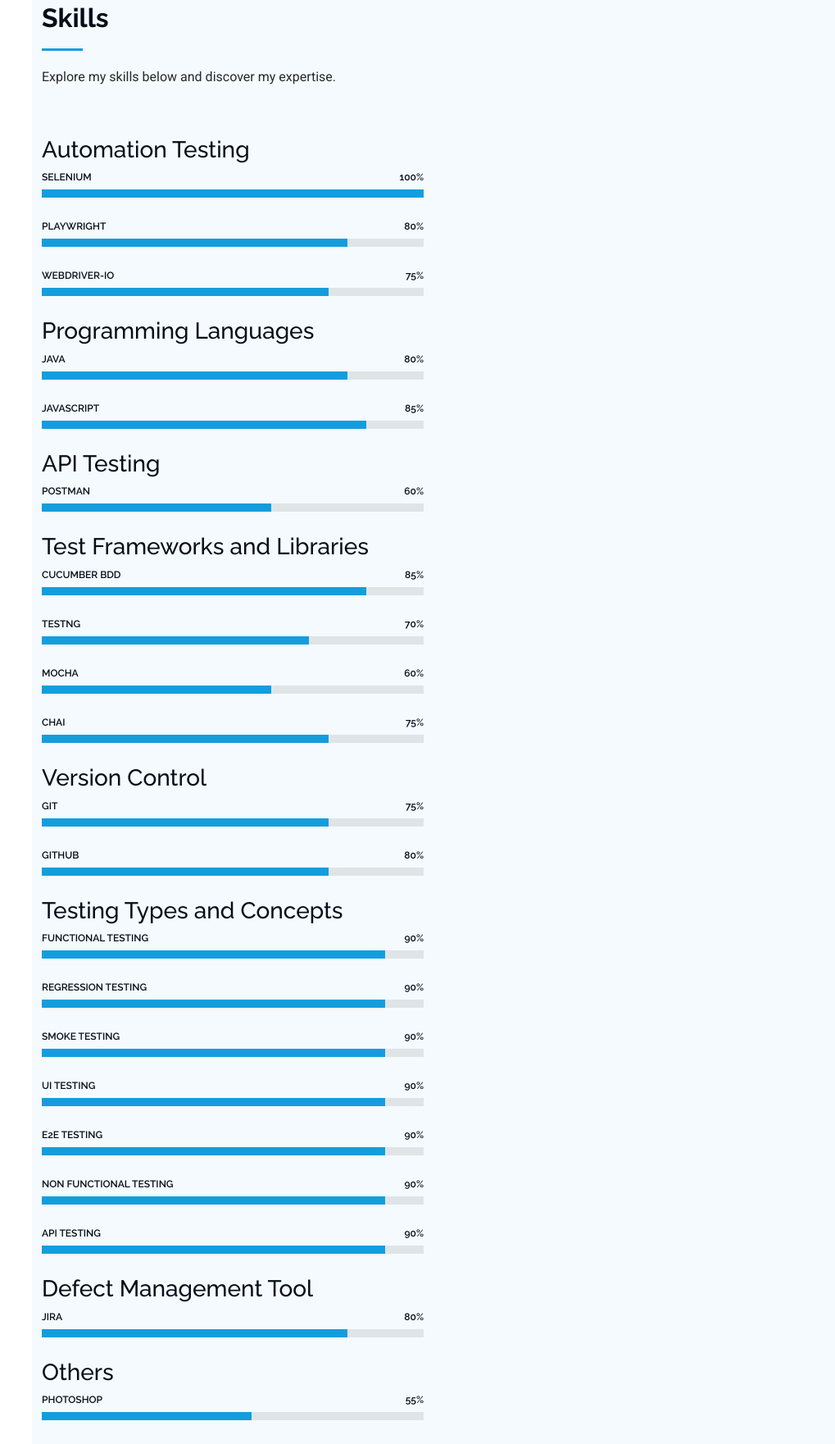
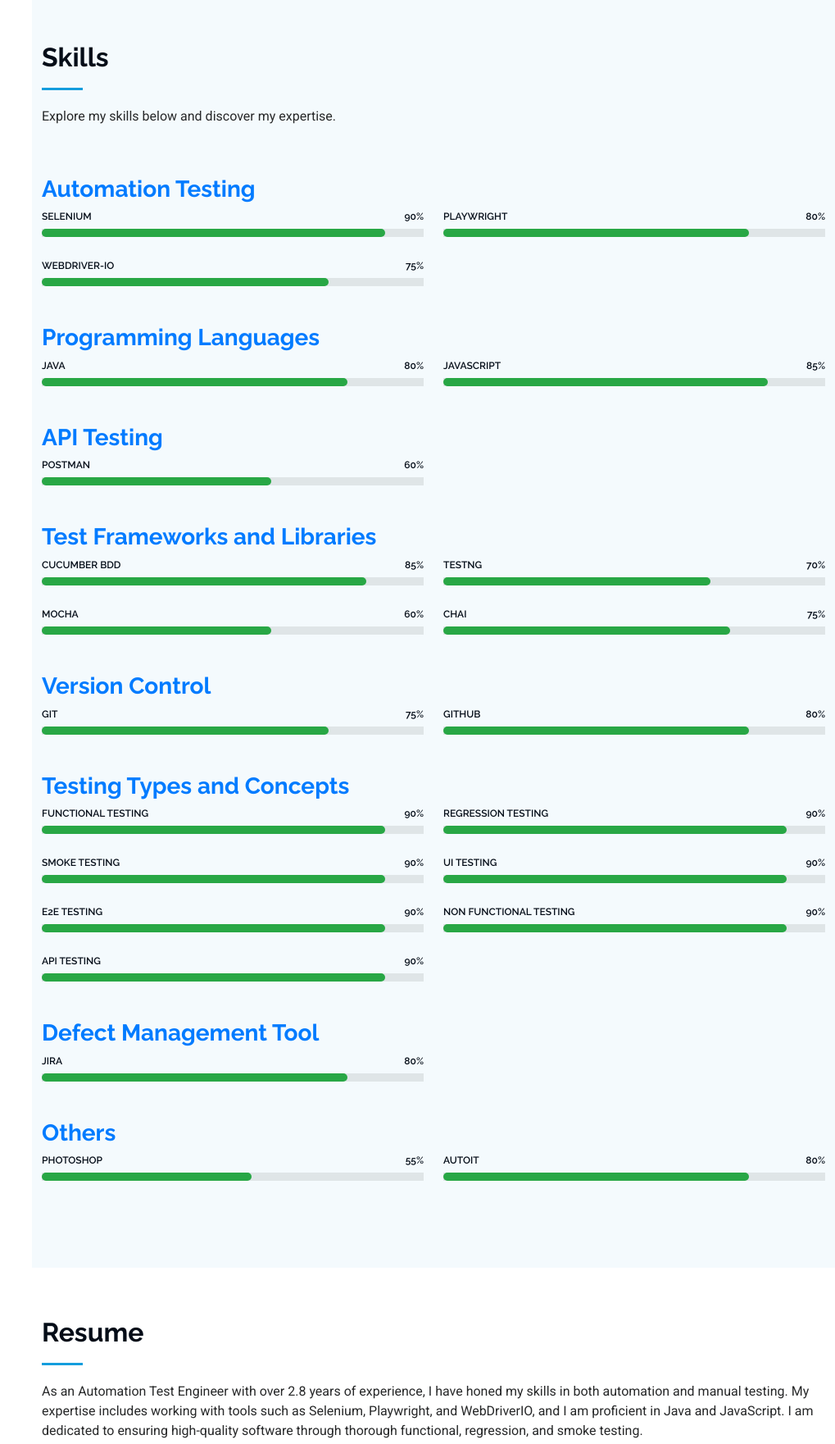
Before and after one commit to Muruganantham1612/Muruganantham_S, a plain HTML site: page MyPortfolio/index.html in a window 1280 px wide. Shown: the part 1572-3333 px from the top of the page at 82% size, without its empty margins (261-1280 px from the left). Drawn offline with nearby package versions, Linux system fonts and the light colour scheme.

Commit message:
latest as of 26th feb 2021

```diff
--- a/MyPortfolio/index.html
+++ b/MyPortfolio/index.html
@@ -132,10 +132,11 @@
           </div>
           <div class="col-lg-8 content">
             <h2>Automation Test Engineer</h2>
-            <p class="fst-italic py-3">
-              I am a dedicated QA Automation Tester with a passion for ensuring software quality and a strong background
-              in automated testing. I strive to deliver reliable and efficient test automation solutions.
-            </p>
+            <p class="fst-italic py-3" style="text-align: justify;">
+              As a dedicated Automation Test Engineer, I bring a deep commitment to ensuring the highest software
+              quality. My expertise lies in designing and implementing efficient test automation frameworks that
+              streamline testing processes and reduce manual effort. With a strong technical background, I focus on
+              creating reliable automation solutions that ensure optimal functionality across applications. </p>
             <div class="row">
               <div class="col-lg-6">
                 <ul>
@@ -170,11 +171,10 @@
                 </ul>
               </div>
             </div>
-            <p class="py-3">
-              Officiis eligendi itaque labore et dolorum mollitia officiis optio vero. Quisquam sunt adipisci omnis et
-              ut. Nulla accusantium dolor incidunt officia tempore. Et eius omnis.
-              Cupiditate ut dicta maxime officiis quidem quia. Sed et consectetur qui quia repellendus itaque neque.
-            </p>
+            <p class="py-3" style="text-align: justify;">
+              I continually seek to improve testing methodologies, leveraging modern tools and best practices to boost
+              productivity and minimize errors. Ultimately, my goal is to contribute to delivering seamless,
+              high-performing software that meets the highest standards of reliability. </p>
           </div>
         </div>
 
@@ -231,97 +231,6 @@
 
     </section> // /Stats Section
   -->
-    <!-- Skills Section
-    <section id="skills" class="skills section light-background">
-
-      <-- Section Title --
-      <div class="container section-title" data-aos="fade-up">
-        <h2>Skills</h2>
-        <p>Explore my skills below and discover my expertise.</p>
-      </div><-- End Section Title --
-
-      <div class="container" data-aos="fade-up" data-aos-delay="100">
-
-        <div class="row skills-content skills-animation">
-
-          <div class="col-lg-6">
-
-
-            <div class="progress">
-              <span class="skill"><span>Java</span> <i class="val">80%</i></span>
-              <div class="progress-bar-wrap">
-                <div class="progress-bar" role="progressbar" aria-valuenow="80" aria-valuemin="0" aria-valuemax="100">
-                </div>
-              </div>
-            </div><-- End Skills Item --
-
-            <div class="progress">
-              <span class="skill"><span>JAVASCRIPT</span> <i class="val">85%</i></span>
-              <div class="progress-bar-wrap">
-                <div class="progress-bar" role="progressbar" aria-valuenow="85" aria-valuemin="0" aria-valuemax="100">
-                </div>
-              </div>
-            </div><-- End Skills Item --
-
-            <div class="progress">
-              <span class="skill"><span>SELENIUM</span> <i class="val">100%</i></span>
-              <div class="progress-bar-wrap">
-                <div class="progress-bar" role="progressbar" aria-valuenow="100" aria-valuemin="0" aria-valuemax="100">
-                </div>
-              </div>
-            </div><-- End Skills Item --
-
-            <div class="progress">
-              <span class="skill"><span>PLAYWRIGHT</span> <i class="val">80%</i></span>
-              <div class="progress-bar-wrap">
-                <div class="progress-bar" role="progressbar" aria-valuenow="80" aria-valuemin="0" aria-valuemax="100">
-                </div>
-              </div>
-            </div><-- End Skills Item --
-
-            <div class="progress">
-              <span class="skill"><span>WEBDRIVER-IO</span> <i class="val">75%</i></span>
-              <div class="progress-bar-wrap">
-                <div class="progress-bar" role="progressbar" aria-valuenow="75" aria-valuemin="0" aria-valuemax="100">
-                </div>
-              </div>
-            </div><-- End Skills Item --
-
-          </div>
-
-          <div class="col-lg-6">
-
-            <div class="progress">
-              <span class="skill"><span>POSTMAN</span> <i class="val">60%</i></span>
-              <div class="progress-bar-wrap">
-                <div class="progress-bar" role="progressbar" aria-valuenow="60" aria-valuemin="0" aria-valuemax="100">
-                </div>
-              </div>
-            </div><-- End Skills Item --
-
-            <div class="progress">
-              <span class="skill"><span>AUTOIT</span> <i class="val">80%</i></span>
-              <div class="progress-bar-wrap">
-                <div class="progress-bar" role="progressbar" aria-valuenow="80" aria-valuemin="0" aria-valuemax="100">
-                </div>
-              </div>
-            </div><-- End Skills Item --
-
-            <div class="progress">
-              <span class="skill"><span>Photoshop</span> <i class="val">55%</i></span>
-              <div class="progress-bar-wrap">
-                <div class="progress-bar" role="progressbar" aria-valuenow="55" aria-valuemin="0" aria-valuemax="100">
-                </div>
-              </div>
-            </div><-- End Skills Item --
-
-          </div>
-
-        </div>
-
-      </div>
-
-    </section><-- /Skills Section -->
 
     <!-- Skills Section -->
     <section id="skills" class="skills section light-background">
@@ -333,250 +242,274 @@
       </div><!-- End Section Title -->
 
       <div class="container" data-aos="fade-up" data-aos-delay="100">
-
-        <!-- Automation Testing -->
-        <div class="row skills-content skills-animation">
+        <div class="row skills-content skills-animation" style="margin-bottom: 20px;">
           <div class="col-lg-12">
-            <h3>Automation Testing</h3>
+            <h3 style="color: #007bff; font-weight: bold;">Automation Testing</h3>
           </div>
           <div class="col-lg-6">
             <div class="progress">
-              <span class="skill"><span>SELENIUM</span> <i class="val">100%</i></span>
+              <span class="skill"><span>SELENIUM</span> <i class="val">90%</i></span>
               <div class="progress-bar-wrap">
-                <div class="progress-bar" role="progressbar" aria-valuenow="100" aria-valuemin="0" aria-valuemax="100">
+                <div class="progress-bar" role="progressbar" aria-valuenow="90" aria-valuemin="0" aria-valuemax="100"
+                  style="border-radius: 10px; background-color: #28a745;">
                 </div>
               </div>
             </div><!-- End Skills Item -->
-
+          </div>
+          <div class="col-lg-6">
             <div class="progress">
               <span class="skill"><span>PLAYWRIGHT</span> <i class="val">80%</i></span>
               <div class="progress-bar-wrap">
-                <div class="progress-bar" role="progressbar" aria-valuenow="80" aria-valuemin="0" aria-valuemax="100">
+                <div class="progress-bar" role="progressbar" aria-valuenow="80" aria-valuemin="0" aria-valuemax="100"
+                  style="border-radius: 10px; background-color: #28a745;">
                 </div>
               </div>
             </div><!-- End Skills Item -->
-
+          </div>
+          <div class="col-lg-6">
             <div class="progress">
               <span class="skill"><span>WEBDRIVER-IO</span> <i class="val">75%</i></span>
               <div class="progress-bar-wrap">
-                <div class="progress-bar" role="progressbar" aria-valuenow="75" aria-valuemin="0" aria-valuemax="100">
+                <div class="progress-bar" role="progressbar" aria-valuenow="75" aria-valuemin="0" aria-valuemax="100"
+                  style="border-radius: 10px; background-color: #28a745;">
                 </div>
               </div>
             </div><!-- End Skills Item -->
           </div>
         </div><!-- End Automation Testing -->
 
-        <!-- Programming Languages -->
-        <div class="row skills-content skills-animation">
+        <div class="row skills-content skills-animation" style="margin-bottom: 20px;">
           <div class="col-lg-12">
-            <h3>Programming Languages</h3>
+            <h3 style="color: #007bff; font-weight: bold;">Programming Languages</h3>
           </div>
           <div class="col-lg-6">
             <div class="progress">
               <span class="skill"><span>Java</span> <i class="val">80%</i></span>
               <div class="progress-bar-wrap">
-                <div class="progress-bar" role="progressbar" aria-valuenow="80" aria-valuemin="0" aria-valuemax="100">
+                <div class="progress-bar" role="progressbar" aria-valuenow="80" aria-valuemin="0" aria-valuemax="100"
+                  style="border-radius: 10px; background-color: #28a745;">
                 </div>
               </div>
             </div><!-- End Skills Item -->
-
+          </div>
+          <div class="col-lg-6">
             <div class="progress">
               <span class="skill"><span>JAVASCRIPT</span> <i class="val">85%</i></span>
               <div class="progress-bar-wrap">
-                <div class="progress-bar" role="progressbar" aria-valuenow="85" aria-valuemin="0" aria-valuemax="100">
+                <div class="progress-bar" role="progressbar" aria-valuenow="85" aria-valuemin="0" aria-valuemax="100"
+                  style="border-radius: 10px; background-color: #28a745;">
                 </div>
               </div>
             </div><!-- End Skills Item -->
           </div>
         </div><!-- End Programming Languages -->
 
-        <!-- API Testing -->
-        <div class="row skills-content skills-animation">
+        <div class="row skills-content skills-animation" style="margin-bottom: 20px;">
           <div class="col-lg-12">
-            <h3>API Testing</h3>
+            <h3 style="color: #007bff; font-weight: bold;">API Testing</h3>
           </div>
           <div class="col-lg-6">
             <div class="progress">
               <span class="skill"><span>POSTMAN</span> <i class="val">60%</i></span>
               <div class="progress-bar-wrap">
-                <div class="progress-bar" role="progressbar" aria-valuenow="60" aria-valuemin="0" aria-valuemax="100">
+                <div class="progress-bar" role="progressbar" aria-valuenow="60" aria-valuemin="0" aria-valuemax="100"
+                  style="border-radius: 10px; background-color: #28a745;">
                 </div>
               </div>
             </div><!-- End Skills Item -->
           </div>
         </div><!-- End API Testing -->
 
-        <!-- Test Frameworks and Libraries -->
-        <div class="row skills-content skills-animation">
+        <div class="row skills-content skills-animation" style="margin-bottom: 20px;">
           <div class="col-lg-12">
-            <h3>Test Frameworks and Libraries</h3>
+            <h3 style="color: #007bff; font-weight: bold;">Test Frameworks and Libraries</h3>
           </div>
-
           <div class="col-lg-6">
             <div class="progress">
               <span class="skill"><span>Cucumber BDD</span> <i class="val">85%</i></span>
               <div class="progress-bar-wrap">
-                <div class="progress-bar" role="progressbar" aria-valuenow="85" aria-valuemin="0" aria-valuemax="100">
+                <div class="progress-bar" role="progressbar" aria-valuenow="85" aria-valuemin="0" aria-valuemax="100"
+                  style="border-radius: 10px; background-color: #28a745;">
                 </div>
               </div>
             </div><!-- End Skills Item -->
-
+          </div>
+          <div class="col-lg-6">
             <div class="progress">
               <span class="skill"><span>TestNG</span> <i class="val">70%</i></span>
               <div class="progress-bar-wrap">
-                <div class="progress-bar" role="progressbar" aria-valuenow="70" aria-valuemin="0" aria-valuemax="100">
+                <div class="progress-bar" role="progressbar" aria-valuenow="70" aria-valuemin="0" aria-valuemax="100"
+                  style="border-radius: 10px; background-color: #28a745;">
                 </div>
               </div>
             </div><!-- End Skills Item -->
-
+          </div>
+          <div class="col-lg-6">
             <div class="progress">
               <span class="skill"><span>Mocha</span> <i class="val">60%</i></span>
               <div class="progress-bar-wrap">
-                <div class="progress-bar" role="progressbar" aria-valuenow="60" aria-valuemin="0" aria-valuemax="100">
+                <div class="progress-bar" role="progressbar" aria-valuenow="60" aria-valuemin="0" aria-valuemax="100"
+                  style="border-radius: 10px; background-color: #28a745;">
                 </div>
               </div>
             </div><!-- End Skills Item -->
-
+          </div>
+          <div class="col-lg-6">
             <div class="progress">
               <span class="skill"><span>Chai</span> <i class="val">75%</i></span>
               <div class="progress-bar-wrap">
-                <div class="progress-bar" role="progressbar" aria-valuenow="75" aria-valuemin="0" aria-valuemax="100">
+                <div class="progress-bar" role="progressbar" aria-valuenow="75" aria-valuemin="0" aria-valuemax="100"
+                  style="border-radius: 10px; background-color: #28a745;">
                 </div>
               </div>
             </div><!-- End Skills Item -->
           </div>
         </div><!-- End Test Frameworks and Libraries -->
 
-        <!-- Version Control -->
-        <div class="row skills-content skills-animation">
+        <div class="row skills-content skills-animation" style="margin-bottom: 20px;">
           <div class="col-lg-12">
-            <h3>Version Control</h3>
+            <h3 style="color: #007bff; font-weight: bold;">Version Control</h3>
           </div>
           <div class="col-lg-6">
             <div class="progress">
               <span class="skill"><span>Git</span> <i class="val">75%</i></span>
               <div class="progress-bar-wrap">
-                <div class="progress-bar" role="progressbar" aria-valuenow="75" aria-valuemin="0" aria-valuemax="100">
+                <div class="progress-bar" role="progressbar" aria-valuenow="75" aria-valuemin="0" aria-valuemax="100"
+                  style="border-radius: 10px; background-color: #28a745;">
                 </div>
               </div>
             </div><!-- End Skills Item -->
-
+          </div>
+          <div class="col-lg-6">
             <div class="progress">
               <span class="skill"><span>Github</span> <i class="val">80%</i></span>
               <div class="progress-bar-wrap">
-                <div class="progress-bar" role="progressbar" aria-valuenow="75" aria-valuemin="0" aria-valuemax="100">
+                <div class="progress-bar" role="progressbar" aria-valuenow="80" aria-valuemin="0" aria-valuemax="100"
+                  style="border-radius: 10px; background-color: #28a745;">
                 </div>
               </div>
             </div><!-- End Skills Item -->
           </div>
         </div><!-- End Version Control -->
 
-        <!-- Testing Types and Concepts -->
-        <div class="row skills-content skills-animation">
+        <div class="row skills-content skills-animation" style="margin-bottom: 20px;">
           <div class="col-lg-12">
-            <h3>Testing Types and Concepts</h3>
+            <h3 style="color: #007bff; font-weight: bold;">Testing Types and Concepts</h3>
           </div>
           <div class="col-lg-6">
             <div class="progress">
               <span class="skill"><span>Functional Testing</span> <i class="val">90%</i></span>
               <div class="progress-bar-wrap">
-                <div class="progress-bar" role="progressbar" aria-valuenow="90" aria-valuemin="0" aria-valuemax="100">
+                <div class="progress-bar" role="progressbar" aria-valuenow="90" aria-valuemin="0" aria-valuemax="100"
+                  style="border-radius: 10px; background-color: #28a745;">
                 </div>
               </div>
             </div><!-- End Skills Item -->
-
+          </div>
+          <div class="col-lg-6">
             <div class="progress">
               <span class="skill"><span>Regression Testing</span> <i class="val">90%</i></span>
               <div class="progress-bar-wrap">
-                <div class="progress-bar" role="progressbar" aria-valuenow="90" aria-valuemin="0" aria-valuemax="100">
+                <div class="progress-bar" role="progressbar" aria-valuenow="90" aria-valuemin="0" aria-valuemax="100"
+                  style="border-radius: 10px; background-color: #28a745;">
                 </div>
               </div>
             </div><!-- End Skills Item -->
-
+          </div>
+          <div class="col-lg-6">
             <div class="progress">
               <span class="skill"><span>Smoke Testing</span> <i class="val">90%</i></span>
               <div class="progress-bar-wrap">
-                <div class="progress-bar" role="progressbar" aria-valuenow="90" aria-valuemin="0" aria-valuemax="100">
+                <div class="progress-bar" role="progressbar" aria-valuenow="90" aria-valuemin="0" aria-valuemax="100"
+                  style="border-radius: 10px; background-color: #28a745;">
                 </div>
               </div>
             </div><!-- End Skills Item -->
-
+          </div>
+          <div class="col-lg-6">
             <div class="progress">
               <span class="skill"><span>UI Testing</span> <i class="val">90%</i></span>
               <div class="progress-bar-wrap">
-                <div class="progress-bar" role="progressbar" aria-valuenow="90" aria-valuemin="0" aria-valuemax="100">
+                <div class="progress-bar" role="progressbar" aria-valuenow="90" aria-valuemin="0" aria-valuemax="100"
+                  style="border-radius: 10px; background-color: #28a745;">
                 </div>
               </div>
             </div><!-- End Skills Item -->
-
+          </div>
+          <div class="col-lg-6">
             <div class="progress">
               <span class="skill"><span>E2E Testing</span> <i class="val">90%</i></span>
               <div class="progress-bar-wrap">
-                <div class="progress-bar" role="progressbar" aria-valuenow="90" aria-valuemin="0" aria-valuemax="100">
+                <div class="progress-bar" role="progressbar" aria-valuenow="90" aria-valuemin="0" aria-valuemax="100"
+                  style="border-radius: 10px; background-color: #28a745;">
                 </div>
               </div>
             </div><!-- End Skills Item -->
-
+          </div>
+          <div class="col-lg-6">
             <div class="progress">
               <span class="skill"><span>NON Functional Testing</span> <i class="val">90%</i></span>
               <div class="progress-bar-wrap">
-                <div class="progress-bar" role="progressbar" aria-valuenow="90" aria-valuemin="0" aria-valuemax="100">
+                <div class="progress-bar" role="progressbar" aria-valuenow="90" aria-valuemin="0" aria-valuemax="100"
+                  style="border-radius: 10px; background-color: #28a745;">
                 </div>
               </div>
             </div><!-- End Skills Item -->
-
+          </div>
+          <div class="col-lg-6">
             <div class="progress">
               <span class="skill"><span>API Testing</span> <i class="val">90%</i></span>
               <div class="progress-bar-wrap">
-                <div class="progress-bar" role="progressbar" aria-valuenow="90" aria-valuemin="0" aria-valuemax="100">
+                <div class="progress-bar" role="progressbar" aria-valuenow="90" aria-valuemin="0" aria-valuemax="100"
+                  style="border-radius: 10px; background-color: #28a745;">
                 </div>
               </div>
             </div><!-- End Skills Item -->
           </div>
         </div><!-- End Testing Types and Concepts -->
 
-        <!-- Defect Management Tool -->
-        <div class="row skills-content skills-animation">
+        <div class="row skills-content skills-animation" style="margin-bottom: 20px;">
           <div class="col-lg-12">
-            <h3>Defect Management Tool</h3>
+            <h3 style="color: #007bff; font-weight: bold;">Defect Management Tool</h3>
           </div>
           <div class="col-lg-6">
             <div class="progress">
               <span class="skill"><span>JIRA</span> <i class="val">80%</i></span>
               <div class="progress-bar-wrap">
-                <div class="progress-bar" role="progressbar" aria-valuenow="80" aria-valuemin="0" aria-valuemax="100">
+                <div class="progress-bar" role="progressbar" aria-valuenow="80" aria-valuemin="0" aria-valuemax="100"
+                  style="border-radius: 10px; background-color: #28a745;">
                 </div>
               </div>
             </div><!-- End Skills Item -->
           </div>
         </div><!-- End Defect Management Tool -->
 
-        <!-- Others -->
-        <div class="row skills-content skills-animation">
+        <div class="row skills-content skills-animation" style="margin-bottom: 20px;">
           <div class="col-lg-12">
-            <h3>Others</h3>
+            <h3 style="color: #007bff; font-weight: bold;">Others</h3>
           </div>
           <div class="col-lg-6">
             <div class="progress">
               <span class="skill"><span>Photoshop</span> <i class="val">55%</i></span>
               <div class="progress-bar-wrap">
-                <div class="progress-bar" role="progressbar" aria-valuenow="55" aria-valuemin="0" aria-valuemax="100">
+                <div class="progress-bar" role="progressbar" aria-valuenow="55" aria-valuemin="0" aria-valuemax="100"
+                  style="border-radius: 10px; background-color: #28a745;">
                 </div>
               </div>
             </div><!-- End Skills Item -->
-
+          </div>
+          <div class="col-lg-6">
             <div class="progress">
               <span class="skill"><span>AUTOIT</span> <i class="val">80%</i></span>
               <div class="progress-bar-wrap">
-                <div class="progress-bar" role="progressbar" aria-valuenow="80" aria-valuemin="0" aria-valuemax="100">
+                <div class="progress-bar" role="progressbar" aria-valuenow="80" aria-valuemin="0" aria-valuemax="100"
+                  style="border-radius: 10px; background-color: #28a745;">
                 </div>
               </div>
             </div><!-- End Skills Item -->
           </div>
         </div><!-- End Others -->
-
       </div>
-
     </section><!-- /Skills Section -->
     <!-- Resume Section -->
     <section id="resume" class="resume section">
@@ -584,9 +517,10 @@
       <!-- Section Title -->
       <div class="container section-title" data-aos="fade-up">
         <h2>Resume</h2>
-        <p>Magnam dolores commodi suscipit. Necessitatibus eius consequatur ex aliquid fuga eum quidem. Sit sint
-          consectetur velit. Quisquam quos quisquam cupiditate. Et nemo qui impedit suscipit alias ea. Quia fugiat sit
-          in iste officiis commodi quidem hic quas.</p>
+        <p>As an Automation Test Engineer with over 2.8 years of experience, I have honed my skills in both automation
+          and manual testing. My expertise includes working with tools such as Selenium, Playwright, and WebDriverIO,
+          and I am proficient in Java and JavaScript. I am dedicated to ensuring high-quality software through thorough
+          functional, regression, and smoke testing.</p>
       </div><!-- End Section Title -->
 
       <div class="container">
@@ -602,11 +536,11 @@
                   and manual testing, leveraging tools such as Selenium, Playwright, and WebDriverIO. </em></p>
               <p>My technical skills in Java and JavaScript enable me to effectively build and execute diverse test
                 scripts, ensuring high-quality software through thorough functional, regression, and smoke testing.</p>
-              <ul>
+              <!-- <ul>
                 <li>Salem, Tamil Nadu</li>
                 <li>+91 8883972221</li>
                 <li>murugananthams1612@gmail.com</li>
-              </ul>
+              </ul> -->
             </div><!-- Edn Resume Item -->
 
             <h3 class="resume-title">Education</h3>
```
